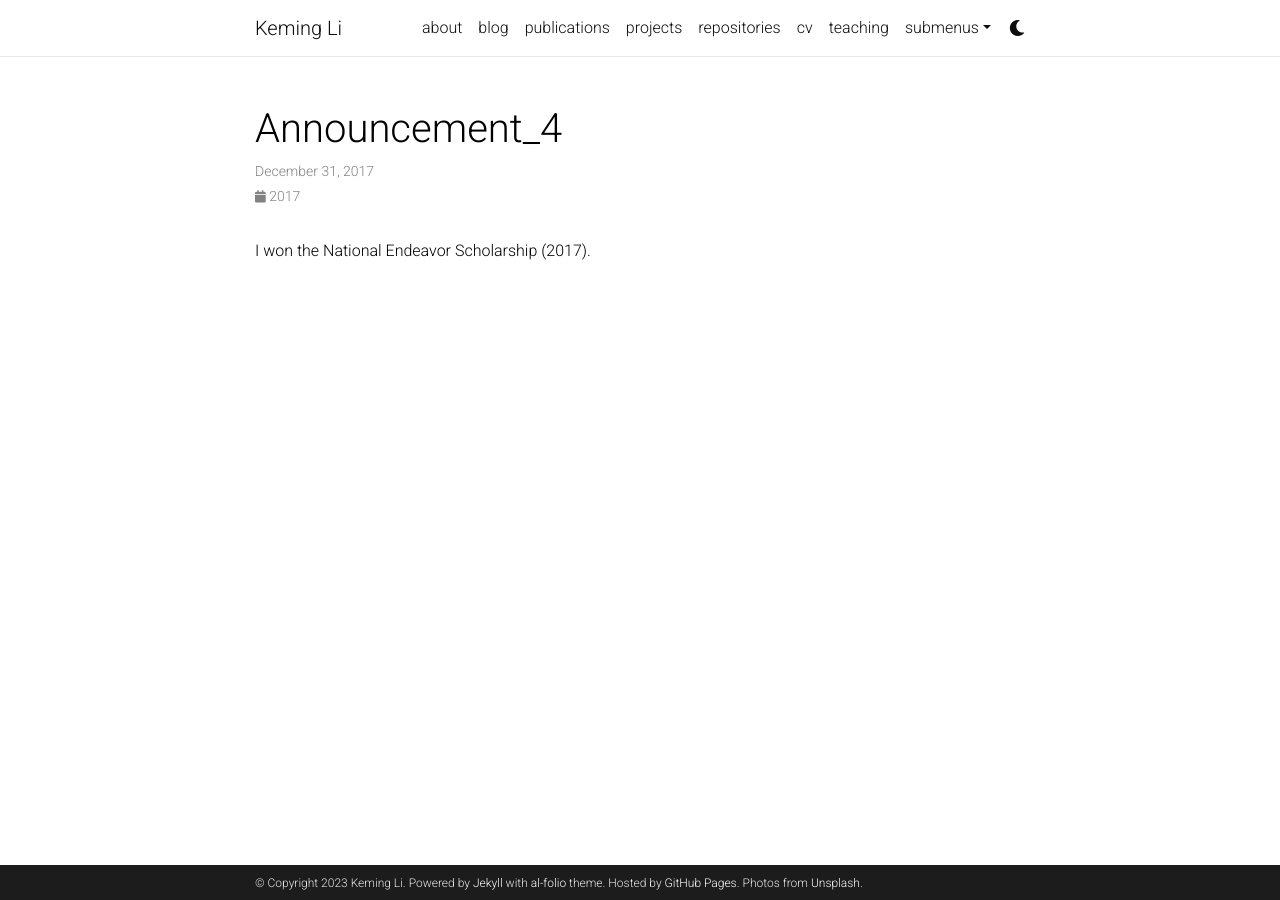
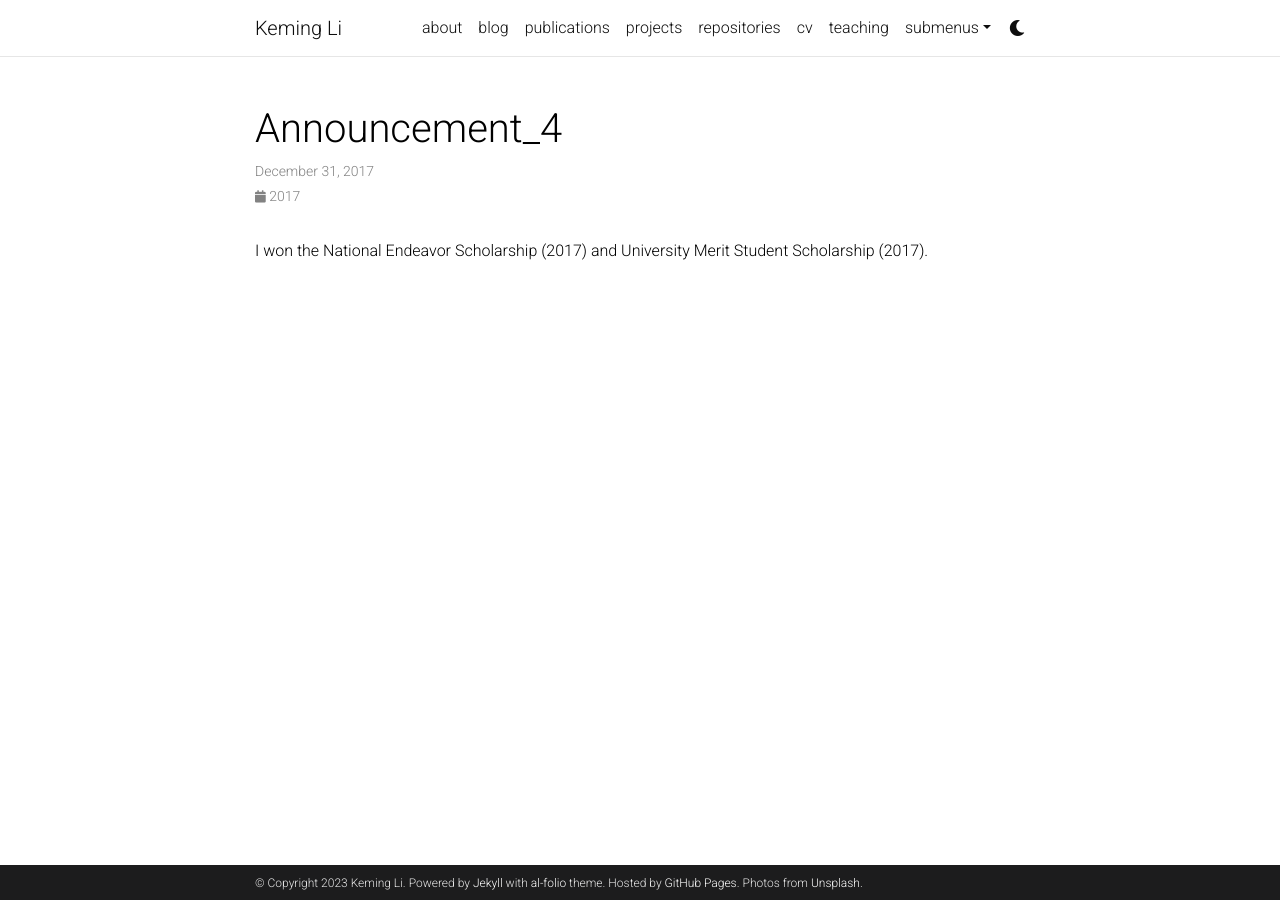
Before and after one commit to ghlkm/ghlkm.github.io, a Jekyll site: the page built from _news/announcement_4.md, in a window 1280 px wide. Built offline with Jekyll 4.4.1, drawn with Linux system fonts in a browser that asks for light colours; comment, search, counter and statistics services are not loaded; a style sheet for code colours, icons or effects is not loaded.

Commit message:
Update announcement_4.md

```diff
--- a/_news/announcement_4.md
+++ b/_news/announcement_4.md
@@ -4,4 +4,4 @@ date: 2017-12-31 15:59:00-0400
 inline: true
 ---
 
-I won the National Endeavor Scholarship (2017).
+I won the National Endeavor Scholarship (2017) and University Merit Student Scholarship (2017).
```
